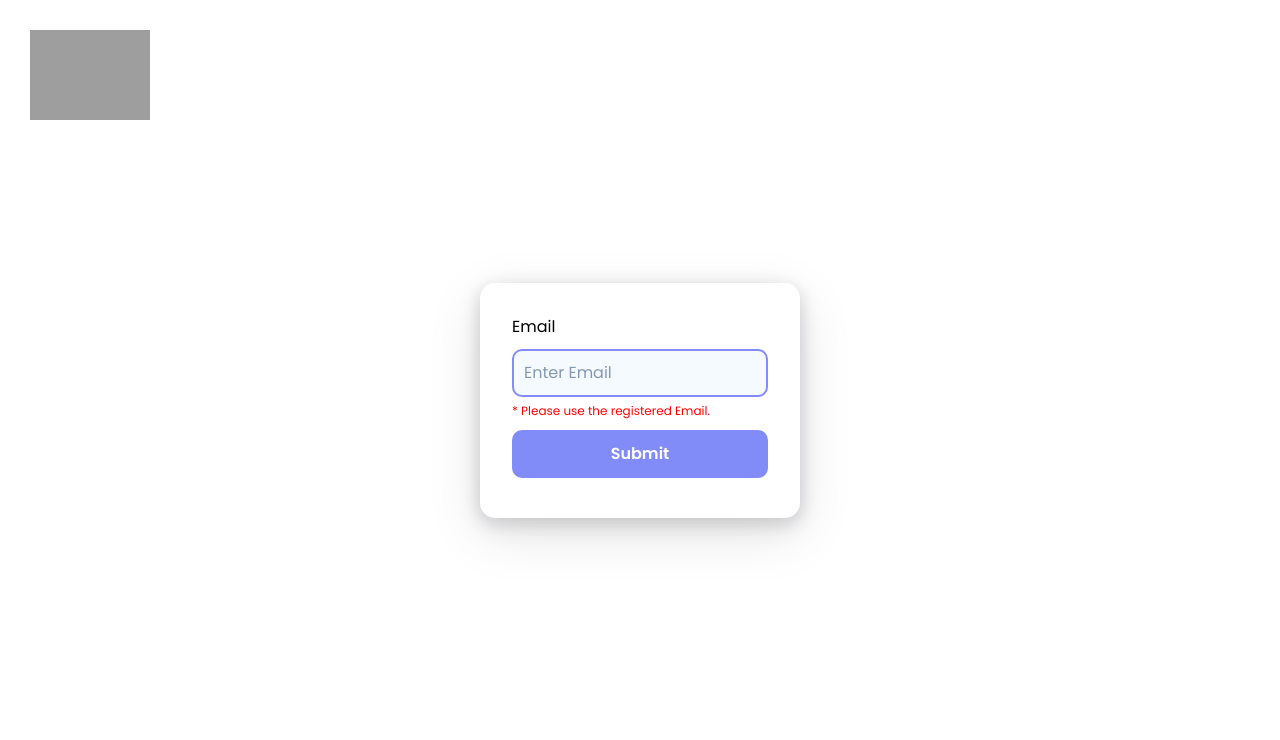
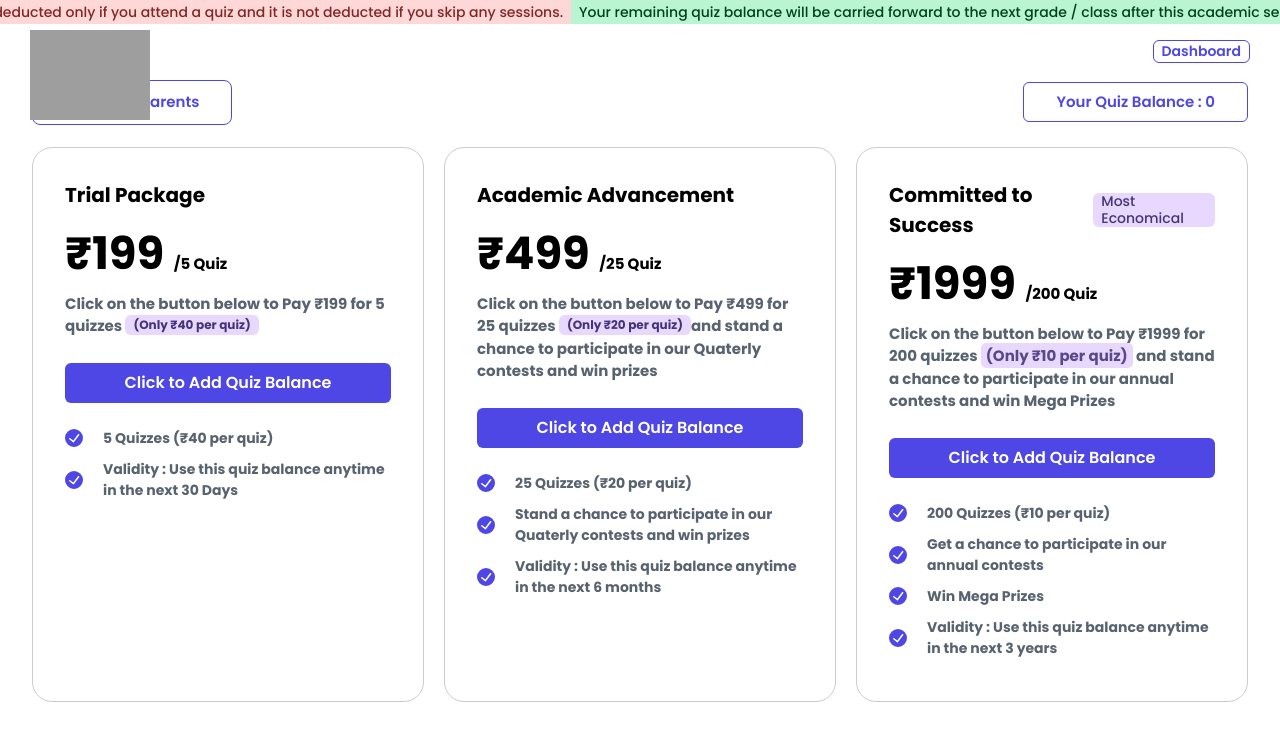
Before and after one commit to web-dev-akash/payment.wisechamps.com, a React (Create React App) app: page / in a window 1280 px wide. Shown: the top 740 px of the page. Built offline with nearby package versions, Linux system fonts and the light colour scheme; grey boxes are pictures that could not be loaded.

Commit message:
New changes as per the requirement

```diff
--- a/src/App.jsx
+++ b/src/App.jsx
@@ -34,7 +34,7 @@ import Marquee from "react-fast-marquee";
 export const App = () => {
   const query = new URLSearchParams(window.location.search);
   const [email, setEmail] = useState(query.get("email"));
-  const [mode, setMode] = useState("");
+  const [mode, setMode] = useState("user");
   const [loading, setLoading] = useState(false);
   const [error, setError] = useState(false);
   const [amount, setAmount] = useState(0);
@@ -217,26 +217,19 @@ export const App = () => {
             Dashboard
           </Button>
         </Box>
+
         <Box
-          minHeight={["auto", "auto", "100vh", "100vh"]}
-          display={"flex"}
-          justifyContent={"center"}
-          flexDirection={"column"}
-          alignItems={"center"}
-          padding={["5rem 0 1rem 0", "5rem 0 1rem 0", "5rem 0 1rem 0", "0"]}
-        >
-          <Box
-            margin={["0px", "0px", "60px 0 0 0", "75px 0 0 0"]}
-            width={"95%"}
-            height={"auto"}
+          pt={["75px", "75px", "75px", "80px"]}
+          width={["100%", "100%", "95%", "95%"]}
           display={"flex"}
           alignItems={"center"}
           justifyContent={"space-between"}
           flexDir={["column", "column", "row", "row"]}
           gap={[4, 4, 0, 0]}
+          margin={"0 auto"}
         >
           <Text
-              fontSize={["18px", "18px", "18px", "15px", "18px"]}
+            fontSize={"15px"}
             fontWeight={"600"}
             bg={"transparent"}
             color={"#4F47E4"}
@@ -249,7 +242,7 @@ export const App = () => {
             padding={"10px 2rem"}
             width={["95%", "95%", "unset", "unset"]}
           >
-              Welcome {user.studentName ? user.studentName : "Parents"}
+            Welcome {user.studentName || "Parents"}
           </Text>
           <Tag
             fontWeight={"600"}
@@ -261,12 +254,18 @@ export const App = () => {
             alignItems={"center"}
             padding={"10px 2rem"}
             width={["95%", "95%", "unset", "unset"]}
-              fontSize={["18px", "18px", "25px", "18px", "25px"]}
+            fontSize={"15px"}
           >
             Your Quiz Balance : {user.credits ? user.credits : "0"}
           </Tag>
         </Box>
-
+        <Box
+          minHeight={["auto", "auto", "80vh", "75vh"]}
+          display={"flex"}
+          justifyContent={"center"}
+          flexDirection={"column"}
+          alignItems={"center"}
+        >
           <Box
             margin={"20px auto"}
             width={"95%"}
@@ -274,16 +273,17 @@ export const App = () => {
             placeItems={"center"}
             gridTemplateColumns={[
               "repeat(1, 1fr)",
-              "repeat(2, 1fr)",
+              "repeat(1, 1fr)",
               "repeat(2, 1fr)",
               "repeat(2, 1fr)",
               "repeat(3, 1fr)",
               "repeat(3, 1fr)",
             ]}
             gap={5}
+            maxWidth={["500px", "500px", "1000px", "1100px", "1500px"]}
           >
-            <Box
-              border={"1px solid #ccc"}
+            {/* <Box
+              border={"1px solid red"}
               width={"100%"}
               minHeight={["auto", "100%", "100%", "100%"]}
               padding={["1rem", "1rem", "1rem", "1rem", "2rem"]}
@@ -512,7 +512,7 @@ export const App = () => {
                   </b>
                 </ListItem>
               </List>
-            </Box>
+            </Box> */}
             <Box
               border={"1px solid #ccc"}
               width={"100%"}
@@ -548,7 +548,9 @@ export const App = () => {
                 fontWeight={"bold"}
               >
                 Click on the button below to Pay ₹199 for 5 quizzes{" "}
+                <Tag size={"sm"} colorScheme="purple">
                   <b>(Only ₹40 per quiz)</b>
+                </Tag>
               </Text>
               <Accordion
                 allowToggle
@@ -698,8 +700,11 @@ export const App = () => {
                 fontWeight={"bold"}
               >
                 Click on the button below to Pay ₹499 for 25 quizzes{" "}
-                <b>(Only ₹20 per quiz)</b> and stand a chance to participate in
-                our Quaterly contests and win prizes
+                <Tag size={"sm"} colorScheme="purple">
+                  <b>(Only ₹20 per quiz)</b>
+                </Tag>
+                and stand a chance to participate in our Quaterly contests and
+                win prizes
               </Text>
 
               <Accordion
@@ -1064,7 +1069,7 @@ export const App = () => {
                 </ListItem>
               </List>
 
-              <Box mt={5}>
+              {/* <Box mt={5}>
                 <video
                   style={{
                     borderRadius: "10px",
@@ -1083,12 +1088,12 @@ export const App = () => {
                     type="video/mp4"
                   />
                 </video>
-              </Box>
+              </Box> */}
             </Box>
 
             {/* ----------------------------Bonus---------------------------- */}
 
-            <Box
+            {/* <Box
               textAlign={"center"}
               ref={ref}
               border={"1px solid #ccc"}
@@ -1149,11 +1154,11 @@ export const App = () => {
               >
                 Invite a Cousin / Friend
               </Button>
-            </Box>
+            </Box> */}
 
             {/* ----------------------------Schedule---------------------------- */}
 
-            <Box
+            {/* <Box
               ref={refSchedule}
               border={"1px solid #ccc"}
               width={"100%"}
@@ -1218,7 +1223,7 @@ export const App = () => {
                   </Tbody>
                 </Table>
               </TableContainer>
-            </Box>
+            </Box> */}
           </Box>
         </Box>
       </>
```
Lines whose indentation alone changed are shown as unchanged.
